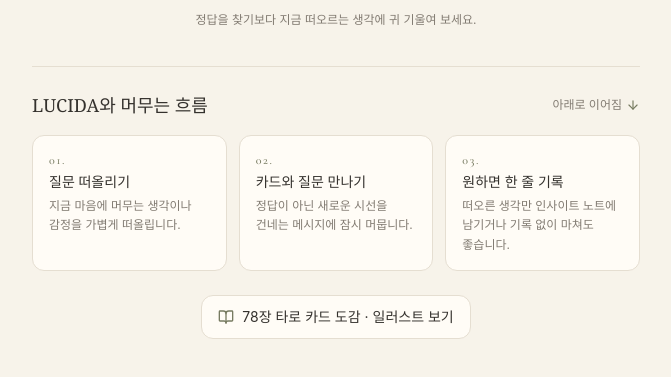
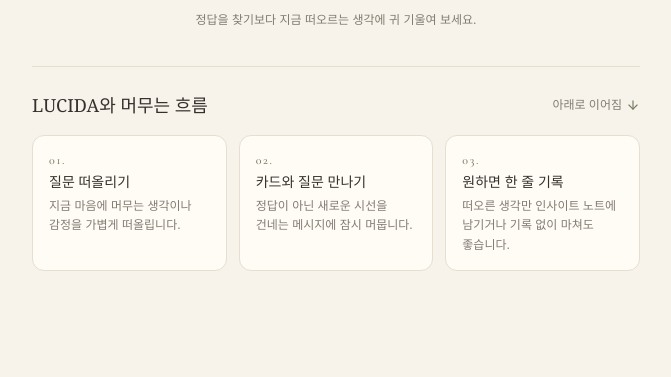
Before and after one commit to coolfox00-0405/muse_0405, a React (Vite) app: page / in a window 1280 px wide. Shown: the part 824-1201 px from the top of the page, without its empty margins (304-975 px from the left). After the commit the page ends 1175 px from the top, so only its background shows below. Built offline with nearby package versions, Linux system fonts and the light colour scheme; a web font is replaced by a local one.

Commit message:
refactor: remove unused card encyclopedia UI
Remove the encyclopedia button and associated props from TodayView and JournalView as the feature is no longer in use.

```diff
--- a/src/App.tsx
+++ b/src/App.tsx
@@ -350,7 +350,6 @@ export default function App() {
               }
               setActiveTab('journal');
             }}
-            onOpenEncyclopedia={handleOpenEncyclopedia}
           />
         )}
 
@@ -365,7 +364,6 @@ export default function App() {
             onDelete={deleteReflection}
             onImport={importReflections}
             onGoToToday={() => setActiveTab('today')}
-            onOpenEncyclopedia={handleOpenEncyclopedia}
           />
         )}
 
--- a/src/components/TodayView.tsx
+++ b/src/components/TodayView.tsx
@@ -50,7 +50,6 @@ interface TodayViewProps {
   onGoHome: () => void;
   savedRecordCount?: number;
   onGoToJournal: (targetRecordId?: string) => void;
-  onOpenEncyclopedia?: (cardId?: string) => void;
 }
 
 export function TodayView({
@@ -73,7 +72,6 @@ export function TodayView({
   onGoHome,
   savedRecordCount = 0,
   onGoToJournal,
-  onOpenEncyclopedia,
 }: TodayViewProps) {
   const [onboardingDismissed, setOnboardingDismissed] = useState<boolean>(() => {
     try {
@@ -586,19 +584,6 @@ export function TodayView({
               </p>
             </div>
           </div>
-
-          {onOpenEncyclopedia && (
-            <div className="pt-2 flex justify-center">
-              <button
-                type="button"
-                onClick={() => onOpenEncyclopedia()}
-                className="inline-flex items-center gap-2 min-h-[44px] px-4 py-2 rounded-xl border border-[#E5DED1] bg-[#FFFCF6] hover:bg-[#E5DED1]/45 text-xs sm:text-sm text-[#34312D] transition-colors cursor-pointer"
-              >
-                <BookOpen className="w-4 h-4 text-[#777B61]" aria-hidden="true" />
-                <span>78장 타로 카드 도감 · 일러스트 보기</span>
-              </button>
-            </div>
-          )}
         </div>
       </section>
     );
@@ -938,42 +923,6 @@ export function TodayView({
           </div>
         )}
       </div>
-
-      {/* 4. Secondary Content at Bottom: Card Encyclopedia */}
-      {onOpenEncyclopedia && (
-        <aside
-          aria-label="카드 도감 안내"
-          className="mt-7 sm:mt-9 pt-6 border-t border-[#E5DED1]"
-        >
-          <div className="rounded-2xl bg-[#FFFCF6]/85 border border-[#E5DED1] p-5 sm:p-6 flex flex-col sm:flex-row sm:items-center sm:justify-between gap-4">
-            <div className="space-y-1">
-              <p className="text-xs font-medium tracking-wide text-[#777B61]">
-                78장 타로 카드 도감
-              </p>
-              <p className="text-sm text-[#34312D]/90 leading-relaxed">
-                「{activeCard.nameKo}」 카드의 상징과 78장 타로 전체 일러스트를 차분히 살펴볼 수 있습니다.
-              </p>
-            </div>
-            <div className="flex flex-wrap items-center gap-2 shrink-0">
-              <button
-                type="button"
-                onClick={() => onOpenEncyclopedia(activeCard.id)}
-                className="inline-flex items-center gap-2 min-h-[44px] px-4 py-2 rounded-xl border border-[#E5DED1] bg-[#FFFCF6] hover:bg-[#E5DED1]/45 text-xs sm:text-sm font-medium text-[#34312D] transition-colors focus-visible:outline-2 focus-visible:outline-offset-2 focus-visible:outline-[#777B61] whitespace-nowrap cursor-pointer"
-              >
-                <BookOpen className="w-4 h-4 text-[#777B61]" aria-hidden="true" />
-                <span>{activeCard.nameKo} 도감 보기</span>
-              </button>
-              <button
-                type="button"
-                onClick={() => onOpenEncyclopedia()}
-                className="inline-flex items-center gap-1.5 min-h-[44px] px-4 py-2 rounded-xl border border-[#E5DED1] bg-[#F7F3EA]/70 hover:bg-[#E5DED1]/45 text-xs sm:text-sm text-[#827B72] hover:text-[#34312D] transition-colors focus-visible:outline-2 focus-visible:outline-offset-2 focus-visible:outline-[#777B61] whitespace-nowrap cursor-pointer"
-              >
-                <span>78장 전체 보기</span>
-              </button>
-            </div>
-          </div>
-        </aside>
-      )}
     </section>
   );
 }
```
